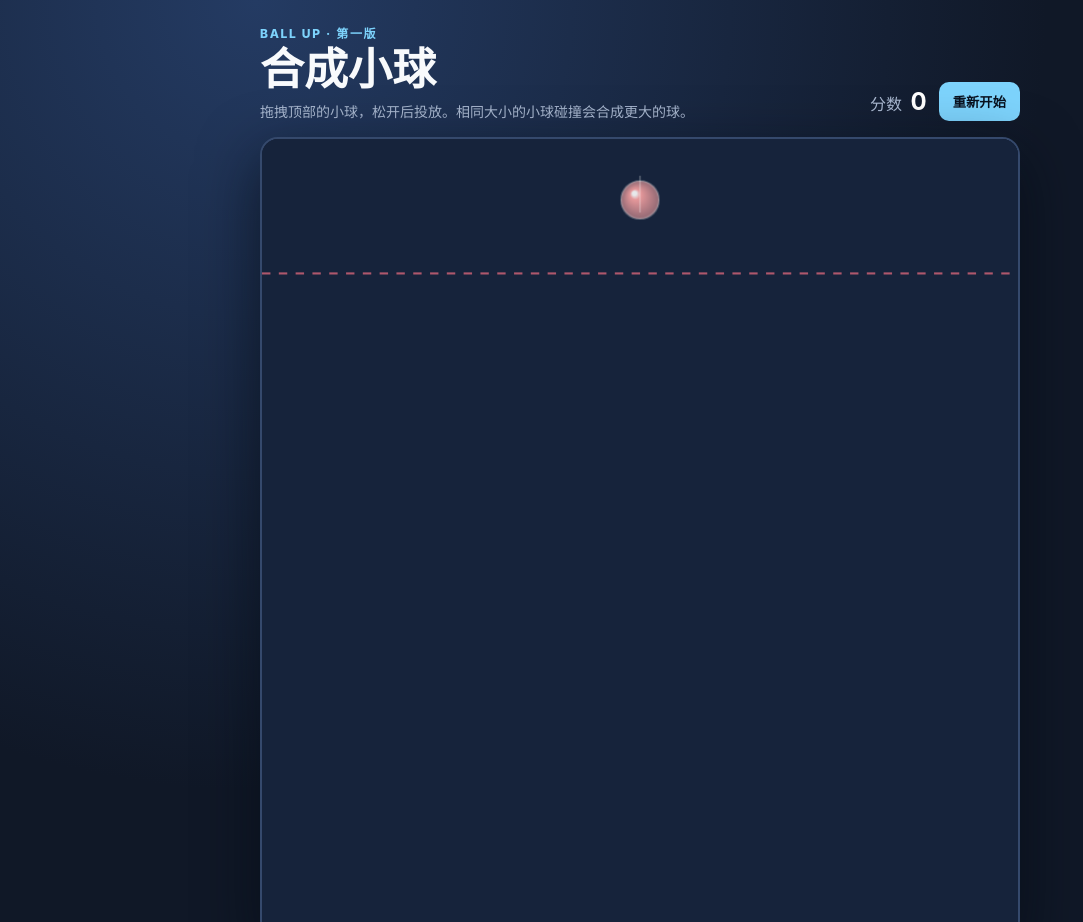
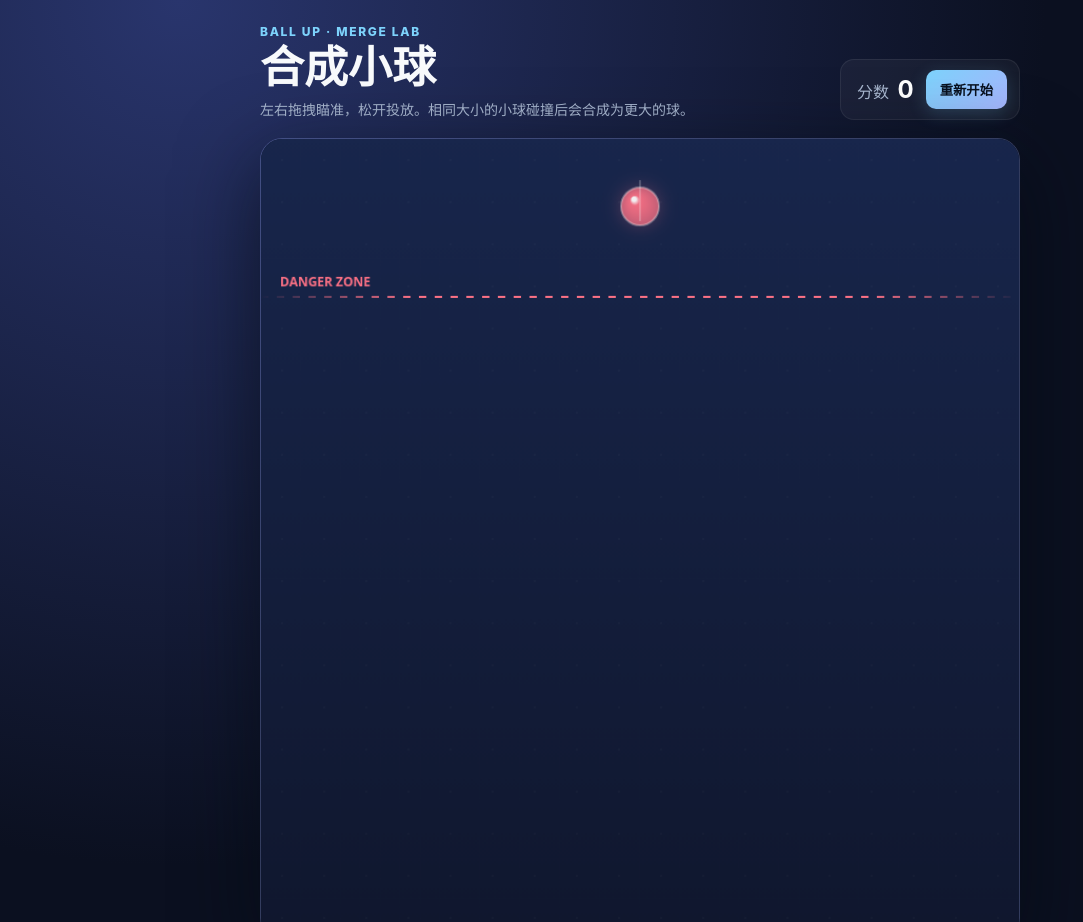
Before and after one commit to Sanyoomi/ballup, a plain HTML site: page index.html in a window 1280 px wide. Shown: the top 922 px of the page, without its empty margins (0-1083 px from the left). Drawn offline with nearby package versions, Linux system fonts and the light colour scheme.

Commit message:
Add Matter.js physics and polish game UI

```diff
--- a/game.js
+++ b/game.js
@@ -1,26 +1,88 @@
+const { Engine, World, Bodies, Events } = Matter;
 const canvas = document.querySelector('#game');
 const ctx = canvas.getContext('2d');
 const scoreEl = document.querySelector('#score');
 const overEl = document.querySelector('#game-over');
-const W = 720, H = 760, dangerY = 128;
+const W = 720, H = 760, dangerY = 150;
 canvas.width = W; canvas.height = H;
-const sizes = [18, 25, 34, 45, 59, 76, 96];
-const colors = ['#fca5a5','#fdba74','#fde68a','#bef264','#86efac','#67e8f9','#93c5fd'];
-let balls, score, gameOver, current, dragging, last = performance.now();
-const gravity = 0.22;
-function reset() { balls=[]; score=0; gameOver=false; dragging=false; current=null; scoreEl.textContent=score; overEl.classList.add('hidden'); spawnPreview(); }
-function spawnPreview() { current={x:W/2,y:58,r:sizes[0],level:0,vy:0}; }
-function pointerX(e) { const rect=canvas.getBoundingClientRect(); return (e.clientX-rect.left)*W/rect.width; }
-function release() { if (!current || gameOver) return; current.y=62; current.vy=0; balls.push(current); current=null; dragging=false; setTimeout(()=>{ if(!gameOver) spawnPreview(); }, 320); }
-canvas.addEventListener('pointerdown', e=>{ if(!gameOver){ dragging=true; canvas.setPointerCapture(e.pointerId); current.x=Math.max(current.r,Math.min(W-current.r,pointerX(e))); }});
-canvas.addEventListener('pointermove', e=>{ if(dragging&&current) current.x=Math.max(current.r,Math.min(W-current.r,pointerX(e))); });
+
+const levels = [
+  { r: 18, color: '#fb7185', glow: '#fb718566' }, { r: 25, color: '#fb923c', glow: '#fb923c66' },
+  { r: 34, color: '#facc15', glow: '#facc1566' }, { r: 45, color: '#a3e635', glow: '#a3e63566' },
+  { r: 59, color: '#34d399', glow: '#34d39966' }, { r: 76, color: '#22d3ee', glow: '#22d3ee66' },
+  { r: 96, color: '#818cf8', glow: '#818cf866' }
+];
+const engine = Engine.create({ gravity: { x: 0, y: 1.05 } });
+engine.positionIterations = 8; engine.velocityIterations = 6; engine.constraintIterations = 4;
+const world = engine.world;
+let balls = [], current, score = 0, gameOver = false, dragging = false, last = performance.now();
+let dangerSince = 0, mergeLock = false;
+const walls = [
+  Bodies.rectangle(W / 2, H + 18, W + 80, 36, { isStatic: true, label: 'wall' }),
+  Bodies.rectangle(-18, H / 2, 36, H, { isStatic: true, label: 'wall' }),
+  Bodies.rectangle(W + 18, H / 2, 36, H, { isStatic: true, label: 'wall' })
+];
+World.add(world, walls);
+
+function reset() {
+  balls.forEach(b => World.remove(world, b.body)); balls = []; score = 0; gameOver = false; dangerSince = 0;
+  scoreEl.textContent = score; overEl.classList.add('hidden'); current = preview();
+}
+function preview() { return { x: W / 2, y: 64, level: 0, r: levels[0].r }; }
+function pointerX(e) { const rect = canvas.getBoundingClientRect(); return (e.clientX - rect.left) * W / rect.width; }
+function clamp(v, min, max) { return Math.max(min, Math.min(max, v)); }
+function release() {
+  if (!current || gameOver) return;
+  const data = current; current = null; dragging = false;
+  const body = Bodies.circle(data.x, 88, data.r, { restitution: 0.18, friction: 0.48, frictionStatic: 0.75, density: 0.0026, label: 'ball' });
+  body.game = { level: data.level, born: performance.now() };
+  balls.push({ body, level: data.level }); World.add(world, body);
+  setTimeout(() => { if (!gameOver && !current) current = preview(); }, 450);
+}
+canvas.addEventListener('pointerdown', e => { if (!gameOver) { dragging = true; canvas.setPointerCapture(e.pointerId); current.x = clamp(pointerX(e), current.r, W - current.r); } });
+canvas.addEventListener('pointermove', e => { if (dragging && current) current.x = clamp(pointerX(e), current.r, W - current.r); });
 canvas.addEventListener('pointerup', release); canvas.addEventListener('pointercancel', release);
-document.querySelector('#restart').onclick=reset; document.querySelector('#restart-overlay').onclick=reset;
-function merge(a,b) { const level=a.level+1; if(level>=sizes.length) return false; const r=sizes[level]; const c={x:(a.x+b.x)/2,y:Math.min(a.y,b.y),r,level,vy:-2}; balls=balls.filter(x=>x!==a&&x!==b); balls.push(c); score += (level+1)*10; scoreEl.textContent=score; return true; }
-function update(dt) { if(gameOver) return; balls.forEach(b=>{ b.vy+=gravity*dt; b.y+=b.vy*dt; b.x += (b.vx||0)*dt; b.vx=(b.vx||0)*.99; if(b.x<b.r){b.x=b.r;b.vx=Math.abs(b.vx)*.55;} if(b.x>W-b.r){b.x=W-b.r;b.vx=-Math.abs(b.vx)*.55;} if(b.y>H-b.r){b.y=H-b.r;b.vy*=-.28;if(Math.abs(b.vy)<.7)b.vy=0;} });
-  for(let i=0;i<balls.length;i++) for(let j=i+1;j<balls.length;j++){const a=balls[i],b=balls[j],dx=b.x-a.x,dy=b.y-a.y,d=Math.hypot(dx,dy),min=a.r+b.r;if(d<min){ if(a.level===b.level){merge(a,b); i=-1; break;} const nx=dx/(d||1),ny=dy/(d||1),push=(min-d)/2;a.x-=nx*push;a.y-=ny*push;b.x+=nx*push;b.y+=ny*push; const impact=(a.vy-b.vy)*ny; if(impact>0){a.vy-=impact*.35;b.vy+=impact*.35;} }}
-  if(balls.some(b=>b.y-b.r<dangerY && Math.abs(b.vy)<1.2)) { gameOver=true; overEl.classList.remove('hidden'); }
+document.querySelector('#restart').onclick = reset; document.querySelector('#restart-overlay').onclick = reset;
+
+Events.on(engine, 'collisionStart', event => {
+  if (mergeLock || gameOver) return;
+  for (const pair of event.pairs) {
+    const a = pair.bodyA, b = pair.bodyB;
+    if (a.label !== 'ball' || b.label !== 'ball' || !a.game || !b.game || a.game.level !== b.game.level) continue;
+    if (a.game.level >= levels.length - 1) continue;
+    const foundA = balls.find(x => x.body === a), foundB = balls.find(x => x.body === b);
+    if (!foundA || !foundB) continue;
+    mergeLock = true;
+    const level = a.game.level + 1, x = (a.position.x + b.position.x) / 2, y = (a.position.y + b.position.y) / 2;
+    World.remove(world, a); World.remove(world, b); balls = balls.filter(x => x.body !== a && x.body !== b);
+    const body = Bodies.circle(x, y, levels[level].r, { restitution: 0.18, friction: 0.48, frictionStatic: 0.75, density: 0.0026, label: 'ball' });
+    body.game = { level, born: performance.now() }; balls.push({ body, level }); World.add(world, body);
+    score += (level + 1) * 10; scoreEl.textContent = score;
+    setTimeout(() => { mergeLock = false; }, 40); break;
+  }
+});
+
+function update(now) {
+  const delta = Math.min(32, now - last); last = now; Engine.update(engine, delta);
+  if (gameOver) return;
+  const stableAtLine = balls.some(({ body }) => body.position.y - body.circleRadius < dangerY && Math.abs(body.velocity.y) < 0.7 && Math.abs(body.velocity.x) < 0.7 && now - body.game.born > 900);
+  if (stableAtLine) { if (!dangerSince) dangerSince = now; if (now - dangerSince > 850) { gameOver = true; overEl.classList.remove('hidden'); } } else dangerSince = 0;
 }
-function drawBall(b) { const g=ctx.createRadialGradient(b.x-b.r*.3,b.y-b.r*.35,2,b.x,b.y,b.r); g.addColorStop(0,'#fff'); g.addColorStop(.18,colors[b.level]); g.addColorStop(1,colors[b.level]+'99'); ctx.fillStyle=g; ctx.beginPath(); ctx.arc(b.x,b.y,b.r,0,Math.PI*2); ctx.fill(); ctx.strokeStyle='#ffffff44'; ctx.lineWidth=2; ctx.stroke(); }
-function draw() { ctx.clearRect(0,0,W,H); ctx.fillStyle='#16233b';ctx.fillRect(0,0,W,H); ctx.setLineDash([8,8]);ctx.strokeStyle='#fb7185aa';ctx.beginPath();ctx.moveTo(0,dangerY);ctx.lineTo(W,dangerY);ctx.stroke();ctx.setLineDash([]); balls.forEach(drawBall); if(current){ctx.globalAlpha=.9;drawBall(current);ctx.globalAlpha=1;ctx.strokeStyle='#ffffff33';ctx.beginPath();ctx.moveTo(current.x,70);ctx.lineTo(current.x,current.y-current.r-5);ctx.stroke();} }
-function loop(now){const dt=Math.min(2,(now-last)/16.67);last=now;update(dt);draw();requestAnimationFrame(loop);} reset(); requestAnimationFrame(loop);
+function drawBall(body, level, alpha = 1) {
+  const spec = levels[level], { x, y } = body.position, r = spec.r;
+  ctx.save(); ctx.globalAlpha = alpha; ctx.shadowColor = spec.glow; ctx.shadowBlur = 18;
+  const gradient = ctx.createRadialGradient(x - r * .32, y - r * .38, 2, x, y, r);
+  gradient.addColorStop(0, '#ffffff'); gradient.addColorStop(.17, spec.color); gradient.addColorStop(1, spec.color + 'c7');
+  ctx.fillStyle = gradient; ctx.beginPath(); ctx.arc(x, y, r, 0, Math.PI * 2); ctx.fill(); ctx.shadowBlur = 0;
+  ctx.strokeStyle = '#ffffff55'; ctx.lineWidth = 2; ctx.stroke(); ctx.restore();
+}
+function draw() {
+  ctx.clearRect(0, 0, W, H); const bg = ctx.createLinearGradient(0, 0, 0, H); bg.addColorStop(0, '#18264c'); bg.addColorStop(1, '#10172e'); ctx.fillStyle = bg; ctx.fillRect(0, 0, W, H);
+  ctx.fillStyle = '#ffffff08'; for (let x = 20; x < W; x += 40) for (let y = 20; y < H; y += 40) { ctx.beginPath(); ctx.arc(x, y, 1, 0, Math.PI * 2); ctx.fill(); }
+  const line = ctx.createLinearGradient(0, 0, W, 0); line.addColorStop(0, '#fb718500'); line.addColorStop(.2, '#fb7185'); line.addColorStop(.8, '#fb7185'); line.addColorStop(1, '#fb718500'); ctx.strokeStyle = line; ctx.lineWidth = 2; ctx.setLineDash([7, 8]); ctx.beginPath(); ctx.moveTo(0, dangerY); ctx.lineTo(W, dangerY); ctx.stroke(); ctx.setLineDash([]);
+  ctx.fillStyle = '#fb7185'; ctx.font = '700 12px system-ui'; ctx.fillText('DANGER ZONE', 18, dangerY - 10);
+  balls.forEach(({ body, level }) => drawBall(body, level));
+  if (current) { drawBall({ position: { x: current.x, y: current.y } }, current.level, .92); ctx.strokeStyle = '#ffffff33'; ctx.beginPath(); ctx.moveTo(current.x, 78); ctx.lineTo(current.x, current.y - current.r - 7); ctx.stroke(); }
+}
+function loop(now) { update(now); draw(); requestAnimationFrame(loop); }
+reset(); requestAnimationFrame(loop);
--- a/index.html
+++ b/index.html
@@ -10,9 +10,9 @@
     <main class="game-shell">
       <header>
         <div>
-          <p class="eyebrow">BALL UP · 第一版</p>
+          <p class="eyebrow">BALL UP · MERGE LAB</p>
           <h1>合成小球</h1>
-          <p class="hint">拖拽顶部的小球，松开后投放。相同大小的小球碰撞会合成更大的球。</p>
+          <p class="hint">左右拖拽瞄准，松开投放。相同大小的小球碰撞后会合成为更大的球。</p>
         </div>
         <div class="stats"><span>分数 <strong id="score">0</strong></span><button id="restart">重新开始</button></div>
       </header>
@@ -22,6 +22,7 @@
       </section>
       <p class="legend"><span class="dot"></span>危险线　 <span class="key">鼠标 / 触摸</span> 拖拽投放</p>
     </main>
+    <script src="https://cdn.jsdelivr.net/npm/matter-js@0.20.0/build/matter.min.js"></script>
     <script src="game.js"></script>
   </body>
 </html>
--- a/style.css
+++ b/style.css
@@ -1,17 +1,18 @@
-:root { font-family: Inter, system-ui, -apple-system, "Segoe UI", sans-serif; color: #f8fafc; background: #101827; }
+:root { font-family: Inter, system-ui, -apple-system, "Segoe UI", sans-serif; color: #f8fafc; background: #0b1020; }
 * { box-sizing: border-box; }
-body { margin: 0; min-height: 100vh; display: grid; place-items: center; padding: 24px; background: radial-gradient(circle at 20% 0%, #243b63, #101827 55%); }
+body { margin: 0; min-height: 100vh; display: grid; place-items: center; padding: 24px; background: radial-gradient(circle at 14% 0%, #29356d, #0b1020 58%); }
 .game-shell { width: min(760px, 100%); }
-header { display:flex; justify-content:space-between; align-items:flex-end; gap: 16px; margin-bottom: 16px; }
+header { display:flex; justify-content:space-between; align-items:flex-end; gap: 16px; margin-bottom: 18px; }
 .eyebrow { margin:0 0 6px; color:#7dd3fc; font-size:12px; letter-spacing:.14em; font-weight:800; }
 h1 { margin:0; font-size:clamp(28px, 6vw, 44px); line-height:1; }
-.hint { margin:10px 0 0; color:#a9b8d0; font-size:14px; max-width:520px; }
-.stats { display:flex; align-items:center; gap:12px; white-space:nowrap; color:#a9b8d0; }
+.hint { margin:10px 0 0; color:#a9b8d0; font-size:14px; max-width:520px; line-height:1.5; }
+.stats { display:flex; align-items:center; gap:12px; white-space:nowrap; color:#a9b8d0; padding:10px 12px 10px 16px; background:#ffffff0b; border:1px solid #ffffff12; border-radius:14px; }
 .stats strong { color:#fff; font-size:24px; margin-left:4px; }
-button { border:0; border-radius:10px; padding:10px 14px; color:#08111f; background:#7dd3fc; font-weight:800; cursor:pointer; }
+button { border:0; border-radius:10px; padding:10px 14px; color:#08111f; background:linear-gradient(135deg,#7dd3fc,#a5b4fc); font-weight:800; cursor:pointer; box-shadow:0 5px 18px #7dd3fc33; }
 button:hover { background:#bae6fd; }
-.board-wrap { position:relative; border:2px solid #35496c; border-radius:18px; overflow:hidden; box-shadow:0 20px 60px #050a14aa; }
-canvas { display:block; width:100%; height:auto; background:#16233b; touch-action:none; }
+.board-wrap { position:relative; border:1px solid #7181bb66; border-radius:22px; overflow:hidden; box-shadow:0 24px 80px #050a14aa, inset 0 1px #ffffff1c; }
+canvas { display:block; width:100%; height:auto; background:#111a34; touch-action:none; cursor:grab; }
+canvas:active { cursor:grabbing; }
 .game-over { position:absolute; inset:0; display:grid; place-content:center; text-align:center; background:#0b1220cc; backdrop-filter:blur(4px); }
 .game-over h2 { margin:0 0 8px; font-size:36px; }
 .game-over p { margin:0 0 18px; color:#bdc9dd; }
```
